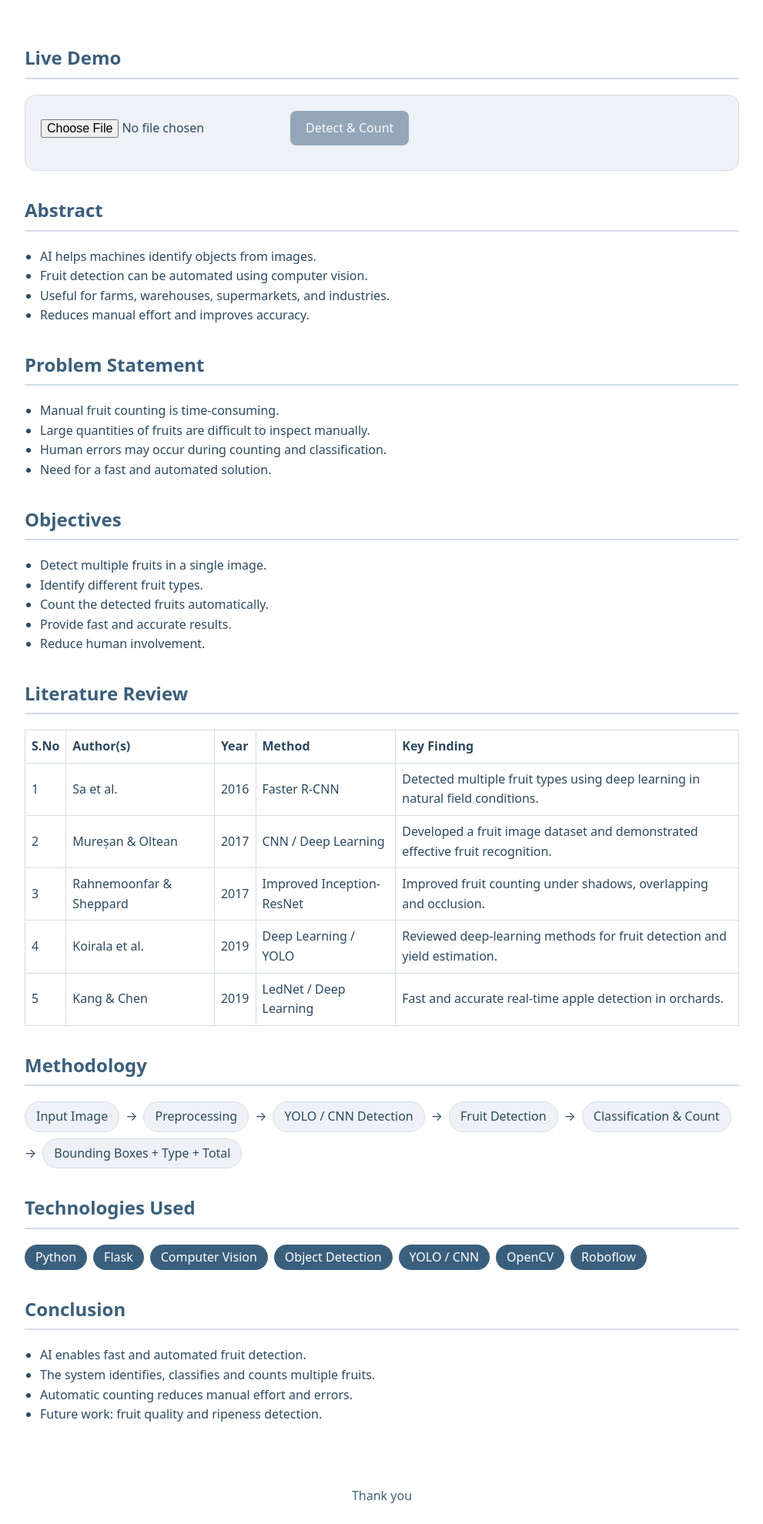
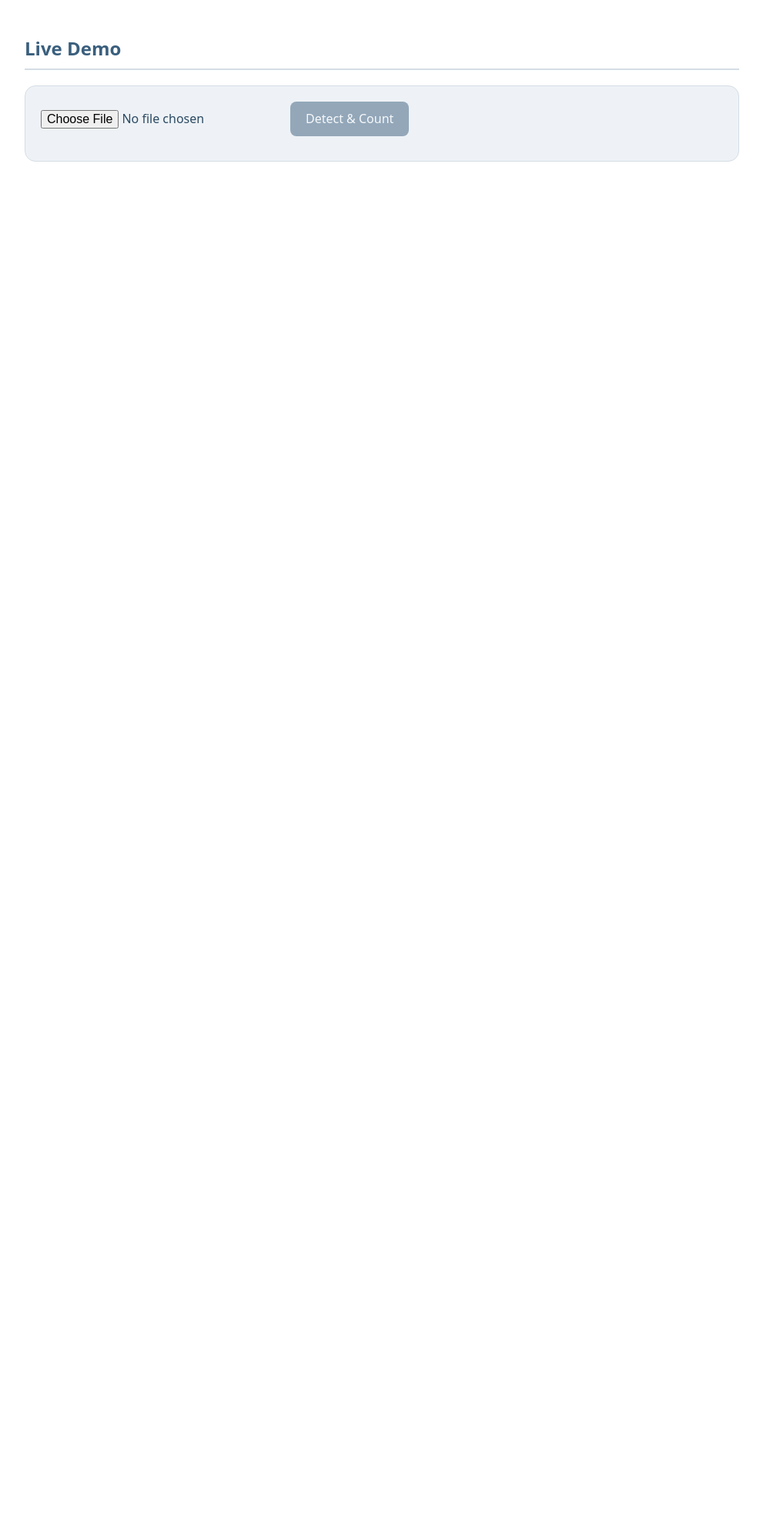
Before and after one commit to 24uva050-design/ai-bulk-fruit-detection, a Flask app: page / in a window 1280 px wide. Shown: the part 206-2186 px from the top of the page at 77% size, without its empty margins (144-1135 px from the left). After the commit the page ends 416 px from the top, so only its background shows below. Run offline with Flask 3, Linux system fonts and the light colour scheme.

Commit message:
Update index.html

```diff
--- a/templates/index.html
+++ b/templates/index.html
@@ -13,9 +13,7 @@ header{background:var(--accent);color:#fff;text-align:center;padding:48px 16px}
 header h1{margin:0 0 8px;font-size:clamp(1.8rem,5vw,3rem);letter-spacing:1px}
 header p{margin:0;opacity:.9}
 main{max-width:960px;margin:0 auto;padding:24px 16px}
-section{margin:32px 0}
 h2{color:var(--accent);border-bottom:2px solid var(--line);padding-bottom:6px}
-ul{padding-left:20px}
 .card{background:var(--soft);border:1px solid var(--line);border-radius:14px;padding:20px}
 button,input[type=file]{font:inherit}
 button{background:var(--accent);color:#fff;border:0;border-radius:8px;padding:10px 20px;cursor:pointer}
@@ -25,12 +23,6 @@ canvas{max-width:100%;height:auto;margin-top:16px;border-radius:10px}
 .chips{display:flex;gap:8px;flex-wrap:wrap;margin-top:12px}
 .chip{background:var(--accent);color:#fff;border-radius:999px;padding:4px 14px}
 .total{font-size:1.4rem;font-weight:700;margin-top:12px}
-.table{overflow-x:auto}
-table{border-collapse:collapse;width:100%}
-th,td{border:1px solid var(--line);padding:8px;text-align:left}
-.steps{display:flex;flex-wrap:wrap;gap:8px;align-items:center}
-.step{background:var(--soft);border:1px solid var(--line);border-radius:999px;padding:6px 14px}
-footer{text-align:center;padding:24px;color:var(--accent)}
 </style>
 </head>
 <body>
@@ -39,8 +31,6 @@ footer{text-align:center;padding:24px;color:var(--accent)}
   <p>Mini Project · Shaganaa S · 24UVA050 · 23VAIS09</p>
 </header>
 <main>
-
-<section id="demo">
   <h2>Live Demo</h2>
   <div class="card">
     <div class="row">
@@ -52,78 +42,7 @@ footer{text-align:center;padding:24px;color:var(--accent)}
     <div class="total" id="total"></div>
     <div class="chips" id="chips"></div>
   </div>
-</section>
-
-<section>
-  <h2>Abstract</h2>
-  <ul>
-    <li>AI helps machines identify objects from images.</li>
-    <li>Fruit detection can be automated using computer vision.</li>
-    <li>Useful for farms, warehouses, supermarkets, and industries.</li>
-    <li>Reduces manual effort and improves accuracy.</li>
-  </ul>
-</section>
-
-<section>
-  <h2>Problem Statement</h2>
-  <ul>
-    <li>Manual fruit counting is time-consuming.</li>
-    <li>Large quantities of fruits are difficult to inspect manually.</li>
-    <li>Human errors may occur during counting and classification.</li>
-    <li>Need for a fast and automated solution.</li>
-  </ul>
-</section>
-
-<section>
-  <h2>Objectives</h2>
-  <ul>
-    <li>Detect multiple fruits in a single image.</li>
-    <li>Identify different fruit types.</li>
-    <li>Count the detected fruits automatically.</li>
-    <li>Provide fast and accurate results.</li>
-    <li>Reduce human involvement.</li>
-  </ul>
-</section>
-
-<section>
-  <h2>Literature Review</h2>
-  <div class="table"><table>
-    <tr><th>S.No</th><th>Author(s)</th><th>Year</th><th>Method</th><th>Key Finding</th></tr>
-    <tr><td>1</td><td>Sa et al.</td><td>2016</td><td>Faster R-CNN</td><td>Detected multiple fruit types using deep learning in natural field conditions.</td></tr>
-    <tr><td>2</td><td>Mureșan &amp; Oltean</td><td>2017</td><td>CNN / Deep Learning</td><td>Developed a fruit image dataset and demonstrated effective fruit recognition.</td></tr>
-    <tr><td>3</td><td>Rahnemoonfar &amp; Sheppard</td><td>2017</td><td>Improved Inception-ResNet</td><td>Improved fruit counting under shadows, overlapping and occlusion.</td></tr>
-    <tr><td>4</td><td>Koirala et al.</td><td>2019</td><td>Deep Learning / YOLO</td><td>Reviewed deep-learning methods for fruit detection and yield estimation.</td></tr>
-    <tr><td>5</td><td>Kang &amp; Chen</td><td>2019</td><td>LedNet / Deep Learning</td><td>Fast and accurate real-time apple detection in orchards.</td></tr>
-  </table></div>
-</section>
-
-<section>
-  <h2>Methodology</h2>
-  <div class="steps">
-    <span class="step">Input Image</span>→<span class="step">Preprocessing</span>→<span class="step">YOLO / CNN Detection</span>→<span class="step">Fruit Detection</span>→<span class="step">Classification &amp; Count</span>→<span class="step">Bounding Boxes + Type + Total</span>
-  </div>
-</section>
-
-<section>
-  <h2>Technologies Used</h2>
-  <div class="chips">
-    <span class="chip">Python</span><span class="chip">Flask</span><span class="chip">Computer Vision</span>
-    <span class="chip">Object Detection</span><span class="chip">YOLO / CNN</span><span class="chip">OpenCV</span><span class="chip">Roboflow</span>
-  </div>
-</section>
-
-<section>
-  <h2>Conclusion</h2>
-  <ul>
-    <li>AI enables fast and automated fruit detection.</li>
-    <li>The system identifies, classifies and counts multiple fruits.</li>
-    <li>Automatic counting reduces manual effort and errors.</li>
-    <li>Future work: fruit quality and ripeness detection.</li>
-  </ul>
-</section>
-
 </main>
-<footer>Thank you</footer>
 
 <script>
 const $ = id => document.getElementById(id);
```
